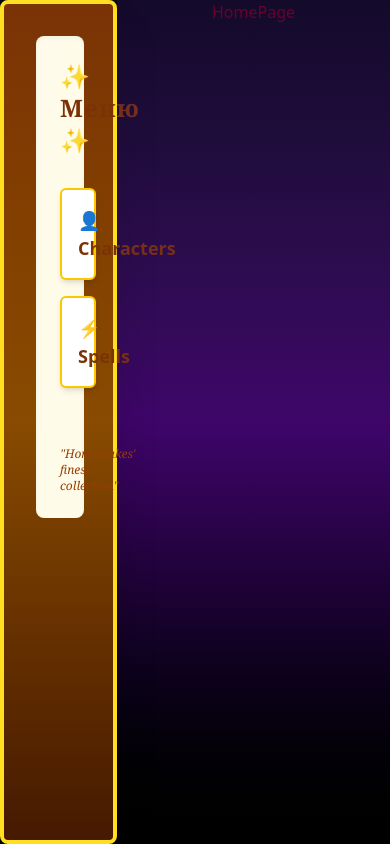
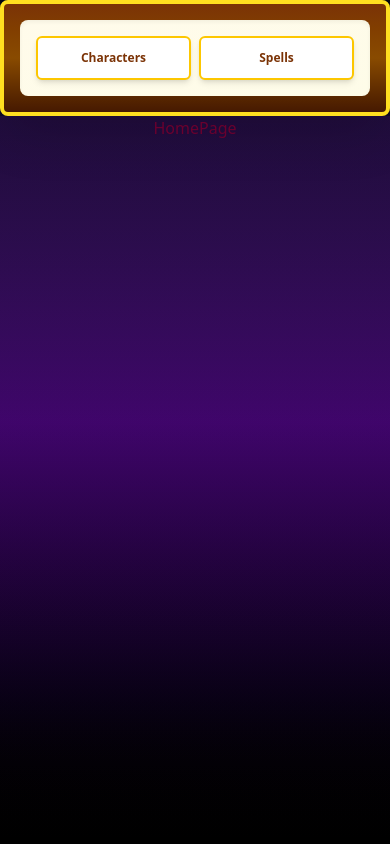
Before and after one commit to RTSaitama/Harry, a React (Vite) app: page /#/ in a window 390 px wide. Built offline with nearby package versions, Linux system fonts and the light colour scheme.

Commit message:
styles for cards and sidebar

```diff
--- a/src/App.tsx
+++ b/src/App.tsx
@@ -1,15 +1,15 @@
-
 import { Outlet } from 'react-router-dom'
 import { Sidebar } from './components/Sidebar'
 
 function App() {
 
   return (
-    <main className='w-full h-full min-h-screen flex bg-linear-to-b from-gray-950 via-purple-950 to-black'>    <Sidebar />
-        <div className='flex-1 overflow-auto bg-linear-to-b from-purple-900/20 to-transparent'>
+    <main className='w-full min-h-screen flex flex-col sm:flex-row bg-linear-to-b from-gray-950 via-purple-950 to-black'>
+      <Sidebar />
+      <div className='flex-1 overflow-auto bg-linear-to-b from-purple-900/20 to-transparent'>
         <Outlet />
       </div>
-   </main>
+    </main>
   )
 }
 
--- a/src/Root.tsx
+++ b/src/Root.tsx
@@ -3,7 +3,7 @@ import App from './App';
 import  type { RouteConfig } from './types/types.ts';
 import { HomePage } from './pages/HomePage.tsx';
 import { CharactersPage } from './pages/CharactersPage.tsx';
-import { CharacterPage } from './pages/CharacterPage.tsx';
+import { CharacterDetails } from './pages/CharacterDetails.tsx';
 import NotFoundPage from './pages/NotFoundPage.tsx';
 import { SpellsPage } from './pages/SpellsPage.tsx';
 import {SpellPage} from './pages/SpellPage.tsx';
@@ -11,7 +11,7 @@ import {SpellPage} from './pages/SpellPage.tsx';
 const mainRouteConfig: RouteConfig[] = [
   { index: true, element: <HomePage /> },
   { path: 'characters', element: <CharactersPage /> },
-  { path: 'characters/:id', element: <CharacterPage /> },
+  { path: 'characters/:id', element: <CharacterDetails /> },
   { path: 'spells', element: <SpellsPage /> },
   { path: 'spells/:id', element: <SpellPage/>}
 ];
--- a/src/components/CharactersList.tsx
+++ b/src/components/CharactersList.tsx
@@ -13,11 +13,10 @@ export const CharactersList = ({ characters, isLoading }: Props) => {
       {isLoading ?
         <p>Loading...</p>
         :
-        <ul className='grid grid-cols-1 sm:grid-cols-2 lg:grid-cols-3 xl:grid-cols-4 gap-6 p-6 w-full'>
-          {characters.map((character) => {
-            const { id } = character;
+<ul className='grid grid-cols-1 sm:grid-cols-2 lg:grid-cols-3 gap-6 p-6 w-full justify-items-center'>          {characters.map((character) => {
             return (
-              <NavLink key={character.id} to={`/characters/${id}`}>
+
+              <NavLink to={`/characters/${character.id}`} state={{ character }}>
                 <CharacterCard character={character} />
               </NavLink>
             )
--- a/src/components/Sidebar.tsx
+++ b/src/components/Sidebar.tsx
@@ -2,35 +2,35 @@ import { NavLink } from "react-router-dom"
 
 export const Sidebar = () => {
   return (
-    <div className="bg-linear-to-b from-amber-900 via-yellow-800 to-amber-950 p-8 w-full max-w-[30%] min-h-screen shadow-2xl border-4 border-yellow-300 rounded-lg">
-      <div className="bg-linear-to-br from-amber-50 to-yellow-50 rounded-lg p-6 shadow-inner">
+    <div className="bg-linear-to-b sm:bg-linear-to-b from-amber-900 via-yellow-800 to-amber-950 p-4 sm:p-8 w-full sm:w-[30%] sm:min-h-screen shadow-2xl border-4 border-yellow-300 rounded-lg">
+      <div className="bg-linear-to-br from-amber-50 to-yellow-50 rounded-lg p-4 sm:p-6 shadow-inner flex sm:flex-col">
 
-        <h2 className="text-2xl font-bold text-amber-900 mb-8 font-serif text-center tracking-wider">
+        <h2 className="text-xl sm:text-2xl font-bold text-amber-900 mb-0 sm:mb-8 font-serif text-center tracking-wider hidden sm:block">
           ✨ Меню ✨
         </h2>
 
-        <nav className="flex flex-col gap-4">
+        <nav className="flex gap-2 sm:gap-4 w-full sm:flex-col">
 
       <NavLink
   to="/characters"
-            className={({ isActive }) => `bg-white rounded-md p-4 border-2 border-yellow-400 transition-all duration-300 transform hover:scale-105 shadow-md ${isActive ? 'bg-yellow-100 border-yellow-500' : 'hover:bg-yellow-100'}`}
+  className={({ isActive }) => `flex-1 sm:flex-none bg-white rounded-md p-3 sm:p-4 border-2 border-yellow-400 transition-all duration-300 transform hover:scale-105 shadow-md ${isActive ? 'bg-yellow-100 border-yellow-500' : 'hover:bg-yellow-100'}`}
 >
-            <span className="text-amber-900 font-bold text-lg block text-center">
-              👤 Characters
+  <span className="text-amber-900 font-bold text-xs sm:text-lg block text-center line-clamp-2">
+    Characters
   </span>
 </NavLink>
 
 <NavLink
   to="/spells"
-            className={({ isActive }) => `bg-white rounded-md p-4 border-2 border-yellow-400 transition-all duration-300 transform hover:scale-105 shadow-md ${isActive ? 'bg-yellow-100 border-yellow-500' : 'hover:bg-yellow-100'}`}
+  className={({ isActive }) => `flex-1 sm:flex-none bg-white rounded-md p-3 sm:p-4 border-2 border-yellow-400 transition-all duration-300 transform hover:scale-105 shadow-md ${isActive ? 'bg-yellow-100 border-yellow-500' : 'hover:bg-yellow-100'}`}
 >
-            <span className="text-amber-900 font-bold text-lg block text-center">
-              ⚡ Spells
+  <span className="text-amber-900 font-bold text-xs sm:text-lg block text-center line-clamp-2">
+    Spells
   </span>
 </NavLink>
         </nav>
 
-        <div className="mt-8 pt-6 border-t-2 border-yellow-400">
+        <div className="hidden sm:block mt-6 sm:mt-8 pt-4 sm:pt-6 border-t-2 border-yellow-400 w-full">
           <p className="text-amber-800 text-xs italic text-center font-serif">
             "Honeydukes' finest collection"
           </p>
--- a/src/components/SpellCard.tsx
+++ b/src/components/SpellCard.tsx
@@ -7,7 +7,7 @@ type SpellProps = {
 export const SpellCard = ({ spell }: SpellProps) => {
 
   return (
-    <li key={spell.id} className='flex flex-col justify-center items-center text-center p-4 rounded-xl transition-all duration-300 transform hover:scale-105 hover:shadow-2xl max-w-[300px] h-[300px] bg-linear-to-b from-purple-900 to-purple-950 border-2 border-purple-700 shadow-lg'>
+    <li key={spell.id} className='flex flex-col min-w-[300px] justify-center items-center text-center p-4 rounded-xl transition-all duration-300 transform hover:scale-105 hover:shadow-2xl max-w-[300px] h-[300px] bg-linear-to-b from-purple-900 to-purple-950 border-2 border-purple-700 shadow-lg'>
       <p className='text-xl font-bold text-purple-100 mb-3 font-serif'>{spell.name}</p>
       <p className='text-sm text-purple-200 leading-relaxed font-serif'>{spell.description || 'No description available'}</p>
     </li>
--- a/src/components/SpellsList.tsx
+++ b/src/components/SpellsList.tsx
@@ -12,8 +12,7 @@ export const SpellsList = ({ spells, isLoading }: Props) => {
       {isLoading ?
         <p>Loading...</p>
         :
-        <ul className='grid grid-cols-1 sm:grid-cols-2 lg:grid-cols-3 xl:grid-cols-4 gap-6 p-6 w-full'>
-          {spells.map((spell) => {
+<ul className='grid grid-cols-1 md:grid-cols-2 lg:grid-cols-3 gap-6 p-6 w-full justify-items-center'>          {spells.map((spell) => {
             const { id } = spell;
             return (
               <NavLink key={spell.id} to={`/spells/${id}`}>
--- /dev/null
+++ b/src/pages/CharacterDetails.tsx
@@ -0,0 +1,46 @@
+import { useParams } from 'react-router-dom';
+import { useState, useEffect } from 'react';
+import { getCharacters } from '../api/getCharacters';
+import type { Character } from '../types/types';
+
+export const CharacterDetails = () => {
+  const { id } = useParams<{ id: string }>();
+  const [character, setCharacter] = useState<Character | null>(null);
+  const [isLoading, setIsLoading] = useState(false);
+
+  useEffect(() => {
+    const fetchCharacter = async () => {
+      try {
+        setIsLoading(true);
+        const data = await getCharacters();
+        const found = data.find((c: Character) => c.id === id);
+        setCharacter(found || null);
+      } catch (error) {
+        console.error(error);
+      } finally {
+        setIsLoading(false);
+      }
+    };
+    fetchCharacter();
+  }, [id]);
+
+  return (
+    <div className='min-h-screen bg-linear-to-b from-amber-950 to-amber-900 flex items-center justify-center p-4'>
+      {isLoading ? (
+        <p className='text-2xl text-amber-100 font-serif'>Loading...</p>
+      ) : character ? (
+        <div className='flex flex-col items-center p-8 rounded-2xl bg-linear-to-b from-amber-900 to-amber-950 border-4 border-amber-600 shadow-2xl max-w-[500px]'>
+          <img alt={character.name} src={character.image || 'unknown.png'} className='w-[350px] h-[350px] object-cover rounded-xl border-4 border-amber-600 mb-6 shadow-lg' />
+          <h1 className='text-4xl font-bold text-amber-100 mb-4 font-serif'>{character.name}</h1>
+          <div className='w-full space-y-3 text-lg text-amber-200 font-serif'>
+            <p><span className='text-amber-300 font-bold'>House:</span> {character.house || 'Unknown'}</p>
+            <p><span className='text-amber-300 font-bold'>Born:</span> {character.yearOfBirth || 'Unknown'}</p>
+            <p><span className='text-amber-300 font-bold'>Actor:</span> {character.actor || 'Unknown'}</p>
+          </div>
+        </div>
+      ) : (
+        <p className='text-2xl text-amber-100 font-serif'>Character not found</p>
+      )}
+    </div>
+  );
+};
--- a/src/pages/CharactersPage.tsx
+++ b/src/pages/CharactersPage.tsx
@@ -23,7 +23,7 @@ export const CharactersPage = () => {
 
   return (
     <div>
-      <h1>CharactersPage</h1>
+      <h1 className="text-5xl font-bold text-amber-100 mb-8 font-serif text-center py-6 bg-linear-to-r from-amber-900 to-amber-800 rounded-lg shadow-lg">Characters</h1>
       <CharactersList characters={characters} isLoading={isLoading} />
     </div>
   );
--- a/src/pages/SpellsPage.tsx
+++ b/src/pages/SpellsPage.tsx
@@ -21,7 +21,7 @@ export const SpellsPage =() => {
   }, []);
   return (
     <div>
-      <h1>Spells</h1>
+      <h1 className="text-5xl font-bold text-purple-100 mb-8 font-serif text-center py-6 bg-linear-to-r from-purple-900 to-purple-800 rounded-lg shadow-lg">Spells</h1>
       <SpellsList spells={spells} isLoading={isLoading} />
     </div>
   )
```
Lines whose indentation alone changed are shown as unchanged.
